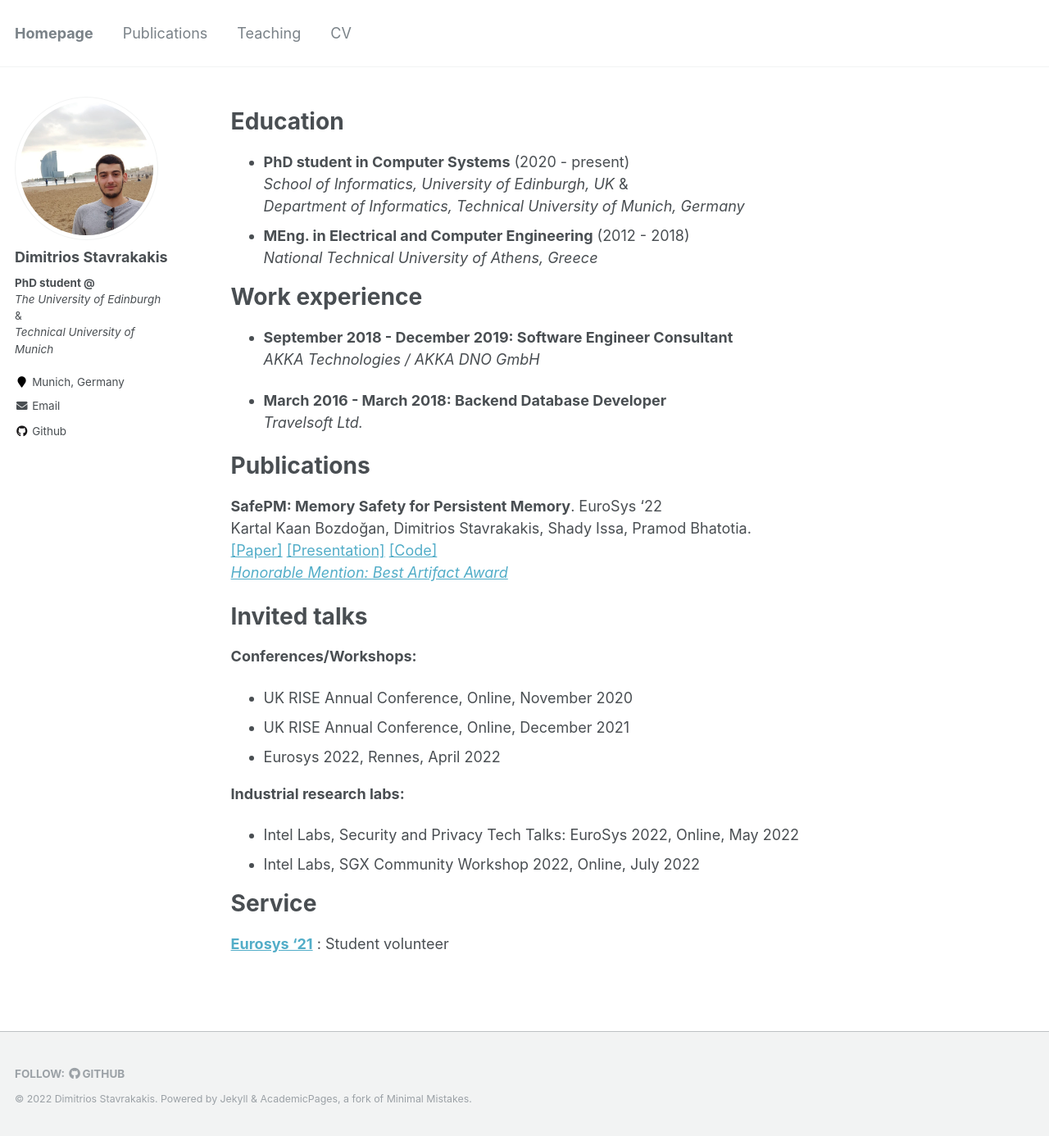
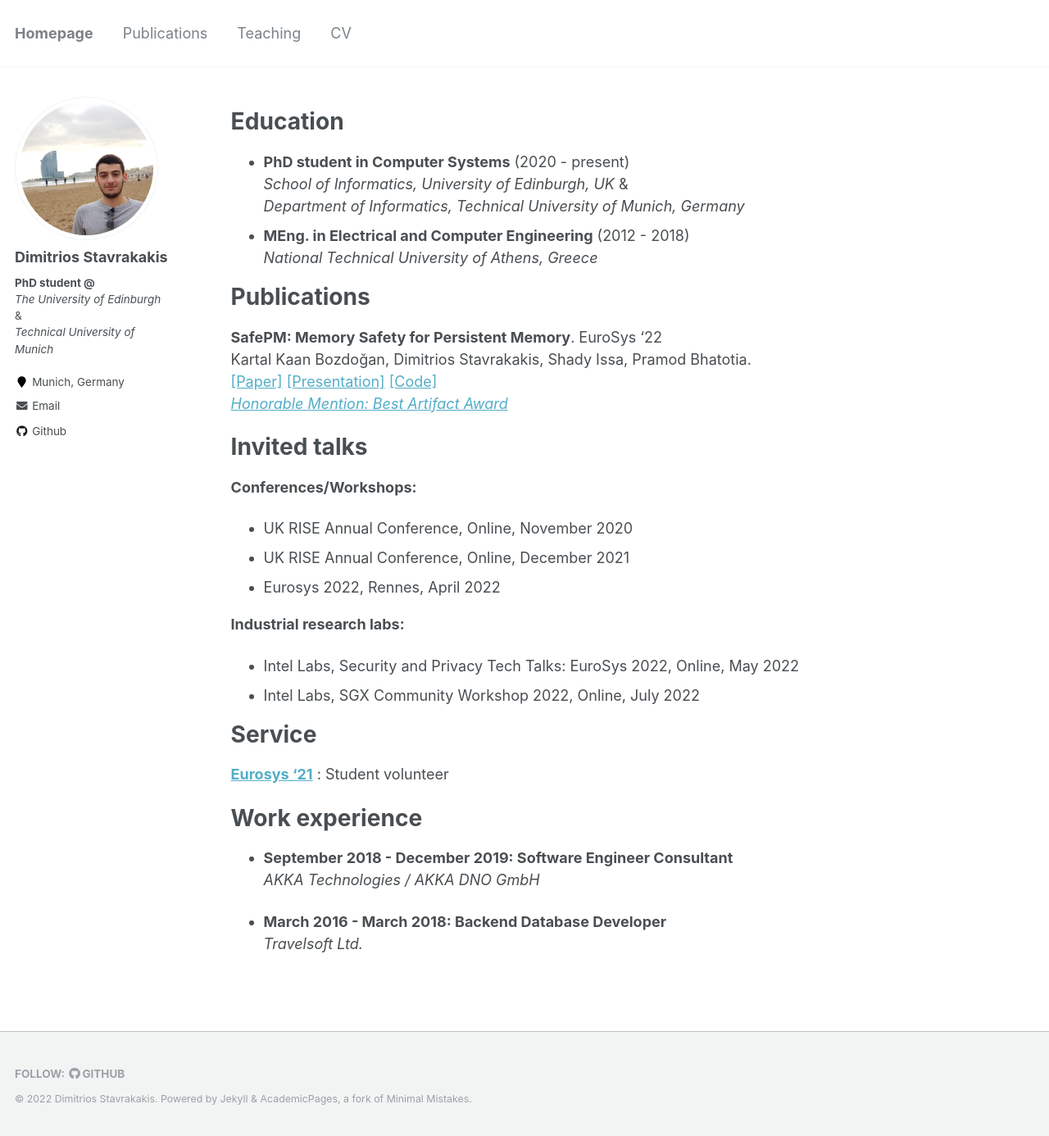
Before and after one commit to dimstav23/dimstav23.github.io, a Jekyll site: the page built from _pages/cv.md, in a window 1280 px wide and 1386 px high. Shown: the whole window at 82% size. Built offline with Jekyll 4.4.1, drawn with Linux system fonts in a browser that asks for light colours; part of the change alters nothing that is shown.

Commit message:
rearrangement

```diff
--- a/_pages/cv.md
+++ b/_pages/cv.md
@@ -17,14 +17,6 @@ Education
 * **MEng. in Electrical and Computer Engineering** (2012 - 2018) <br />
   *National Technical University of Athens, Greece*
 
-Work experience
-======
-* **September 2018 - December 2019: Software Engineer Consultant**<br />
-  *AKKA Technologies / AKKA DNO GmbH*
-
-* **March 2016 - March 2018: Backend Database Developer**<br />
-  *Travelsoft Ltd.*
-
 Publications
 ======
 __SafePM: Memory Safety for Persistent Memory__. EuroSys '22  \
@@ -43,7 +35,14 @@ Invited talks
 - Intel Labs, Security and Privacy Tech Talks: EuroSys 2022, Online, May 2022
 - Intel Labs, SGX Community Workshop 2022, Online, July 2022
 
-
 Service
 ======
 __[Eurosys '21](https://2021.eurosys.org/index.html)__ : Student volunteer
+
+Work experience
+======
+* **September 2018 - December 2019: Software Engineer Consultant**<br />
+  *AKKA Technologies / AKKA DNO GmbH*
+
+* **March 2016 - March 2018: Backend Database Developer**<br />
+  *Travelsoft Ltd.*
```
